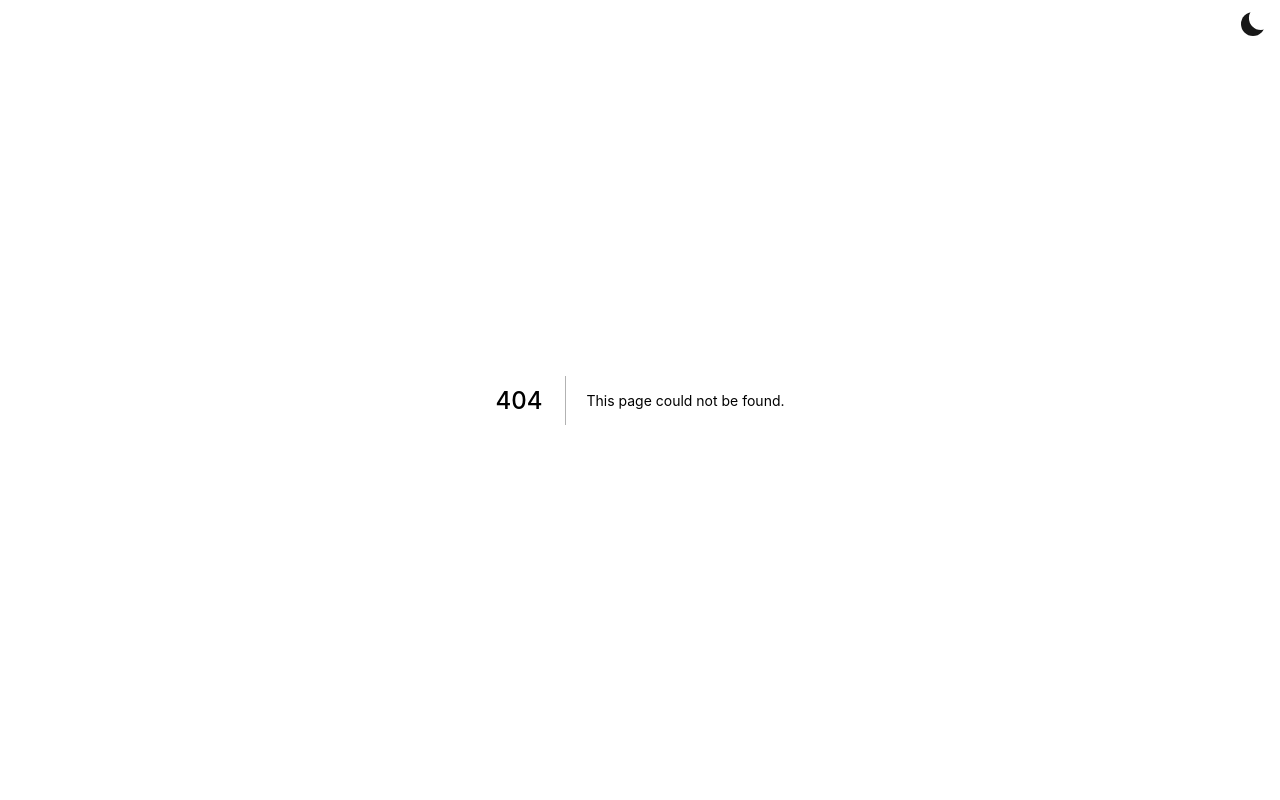
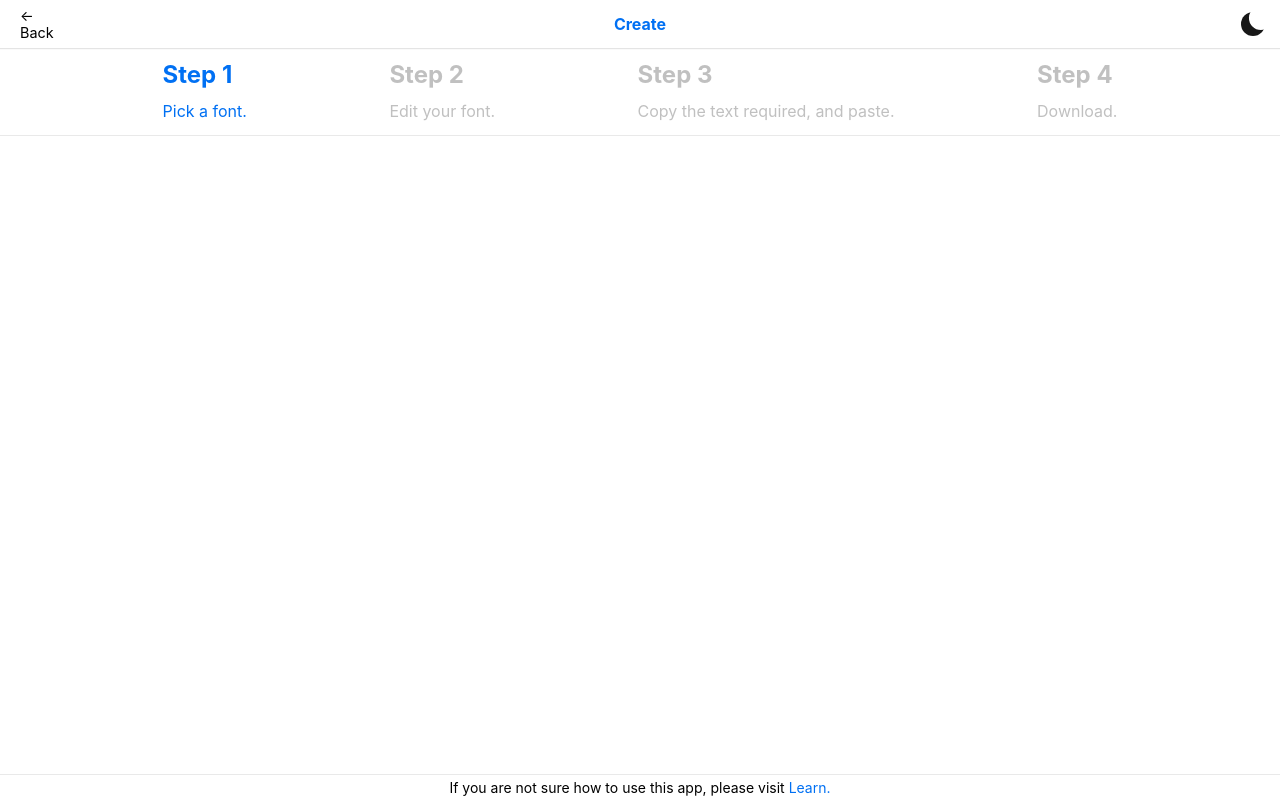
Before and after one commit to ninjaasmoke/afont, a Next.js app: page /new/step-1 in a window 1280 px wide. Before the commit this address had no page. Built offline with nearby package versions, Linux system fonts and the light colour scheme.

Commit message:
moved new to /new/step1

```diff
--- a/components/nav.module.css
+++ b/components/nav.module.css
@@ -3,7 +3,7 @@
     width: 100%;
     position: fixed;
     top: 0;
-    box-shadow: 0px 0px 1px 1px #7c7c7c3b;
+    box-shadow: 0px 0px 1px 1px #7c7c7c35;
     display: flex;
     justify-content: space-between;
     align-items: center;
--- a/pages/api/hello.js
+++ /dev/null
@@ -1,5 +0,0 @@
-// Next.js API route support: https://nextjs.org/docs/api-routes/introduction
-
-export default (req, res) => {
-  res.status(200).json({ name: 'John Doe' })
-}
--- a/pages/new.js
+++ b/pages/new/step-1.js
@@ -1,9 +1,9 @@
 import Head from 'next/head'
 import Link from 'next/link'
-import Nav from '../components/nav'
-import styles from '../styles/New.module.css'
+import Nav from '../../components/nav'
+import styles from '../../styles/New.module.css'
 
-export default function New() {
+export default function Step1() {
     return (
         <div className={styles.container}>
             <Head>
@@ -36,7 +36,7 @@ export default function New() {
             </div>
 
             <div className={styles.gotoLearn}>
-                If you are new and not sure how to use this app, please visit{' '} <Link href="/learn"><a>Learn</a></Link>
+                If you are not sure how to use this app, please visit{' '} <Link href="/learn"><a>Learn.</a></Link>
             </div>
         </div>
     )
--- a/styles/New.module.css
+++ b/styles/New.module.css
@@ -20,7 +20,7 @@
     /* top: 50px; */
     width: 100%;
     border-bottom: 1px solid #7c7c7c2b;
-    padding: 0px 20px 12px ;
+    padding: 0px 20px 10px ;
     display: flex;
     flex-direction: row;
     justify-content: space-evenly;
@@ -51,7 +51,7 @@
 .gotoLearn {
     position: fixed;
     bottom: 0px;
-    padding: 4px 0;
+    padding: 4px;
     border-top: 1px solid #7c7c7c2b;
     text-align: center;
     width: 100%;
--- a/styles/globals.css
+++ b/styles/globals.css
@@ -5,7 +5,7 @@
 
 html,
 body {
-  --bg: #18181a;
+  --bg: #18181d;
   --color: #d3d3d3;
   --accent: #0070f3;
   padding: 0;
```
Also changed, not shown: pages/index.js (+1 -7 lines).
